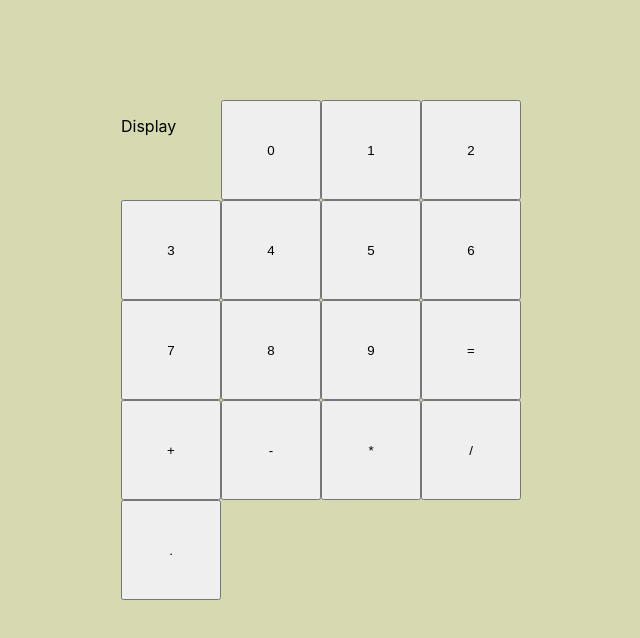
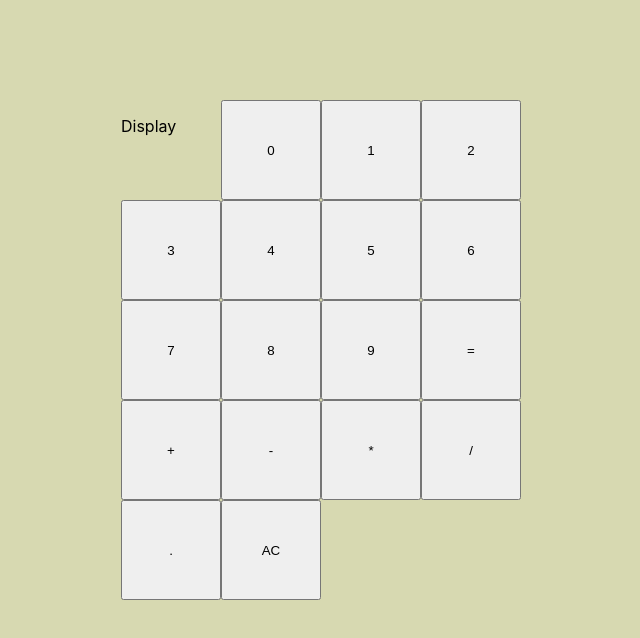
Before and after one commit to Nathanael-Whitrow/fcc-calculator, a React (Create React App) app: page / in a window 1280 px wide. Shown: the top 638 px of the page, without its empty margins (319-959 px from the left). Built offline with nearby package versions, Linux system fonts and the light colour scheme.

Commit message:
Add 'clear' button - 7/16 passing

```diff
--- a/src/App.js
+++ b/src/App.js
@@ -33,6 +33,7 @@ function App() {
         <Button buttonID="multiply" symbol='*' />
         <Button buttonID="divide" symbol='/' />
         <Button buttonID="decimal" symbol='.' />
+        <Button buttonID="clear" symbol="AC" />
       </div>
     </div>
   );
```
